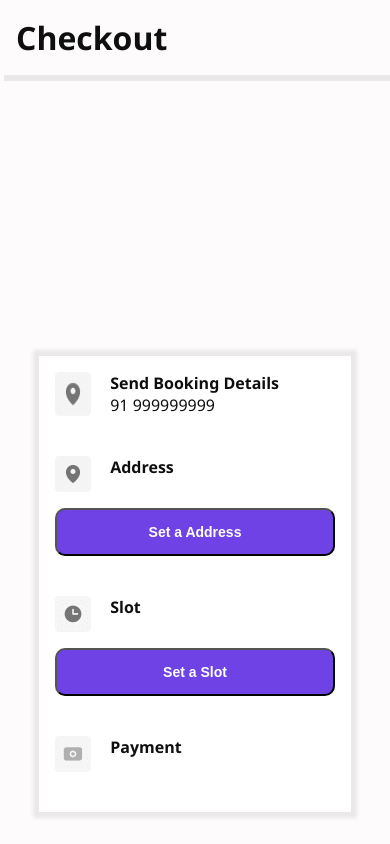
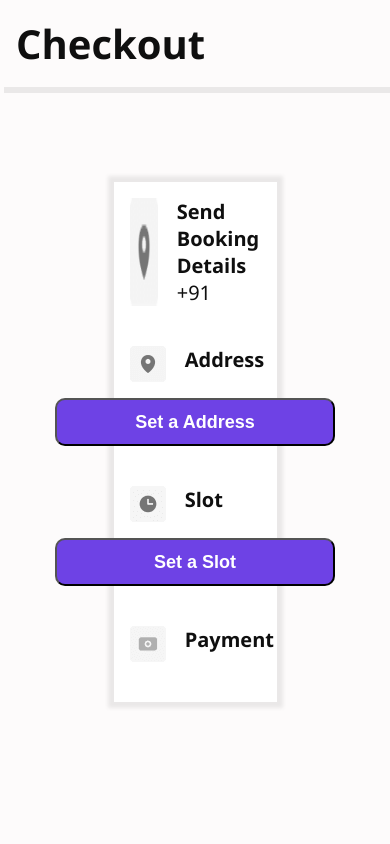
Before and after one commit to AYS-At-Your-Service/AYS, a React (Vite) app in the folder Frontend/: page /checkout in a window 390 px wide. Built offline with nearby package versions, Linux system fonts and the light colour scheme.

Commit message:
Added media query

```diff
--- a/Frontend/src/App.css
+++ b/Frontend/src/App.css
@@ -15,6 +15,7 @@
     --Image-Margin: 1.2rem;
     --Image-width: 28px;
     --Least-margin: 1rem;
+    --Next-least-margin: 2.5rem;
     --MinHeight: 100vh;
     --Customized-outline: 0px 0px 4px 6px rgba(15, 15, 15, 0.08);
     --Customized-box:  4px 6px rgba(15, 15, 15, 0.08);
@@ -38,7 +39,7 @@
     width : 100%;
     min-height: 100vh;
     display: grid;
-     align-items: flex-end;
+     align-items: center;
     background-color: var(--background-gray);
     color: var(--black);
     row-gap: var(--Row-gap);
@@ -47,10 +48,11 @@
   }
   .Box-Wrapper{
     display: flex;
-    min-width: var(--Min-Width);
+    width: var(--Min-Width);
     flex-direction: column;
     background-color: var(--bg-white);
     margin: 0 auto;
+    margin-top: var(--Next-least-margin);
     box-shadow: var(--Customized-outline);
   }
   .Inside-Box{
@@ -94,4 +96,10 @@
       color: var(--bg-white);
       font-weight: var(--font-bold);
       border-radius: var(--btn-border-radius);
-  }
+}
+
+ @media screen and (min-width: 1000px) {
+    .Box-Wrapper{
+        width: 550px
+    }
+}
--- a/Frontend/src/Payment/Checkout.jsx
+++ b/Frontend/src/Payment/Checkout.jsx
@@ -9,7 +9,7 @@ import { useNavigate } from "react-router-dom";
 
 
 export function CheckOut(){
-    const {phone} = PhoneFunction(999999999)
+    const {phone} = PhoneFunction()
     const {address} = AddressFunction()
     const {slot} = SlotFunction()
 
@@ -31,15 +31,15 @@ export function CheckOut(){
                 <img src = {Image} className="Image"></img>
                 <div>
                   <h4>Send Booking Details</h4>
-                  <p>91 <span>{phone}</span></p>
+                  <p>+91 <span>{phone}</span></p>
                 </div>
             </div>
             <div>
-
+                {/* I leaves it as it's In order to avoid the confusion between the further Inside-Box  */}
             </div>
           </div>
           <div>
-
+            {/* I leaves it as it's In order to avoid the confusion between the further Inside-Box  */}
           </div>
         </div>
 
--- a/Frontend/src/index.css
+++ b/Frontend/src/index.css
@@ -12,10 +12,10 @@
   --font-family: "Segoe UI", Tahoma, Geneva, Verdana, sans-serif;
   --font-normal: 400;
   --font-bold: 700;
-  --base-font-size: 16px;
+  --base-font-size: 20px;
   --title-font-size: 36px;
   --subtitle-font-size: 28px;
-  --button-font-size: 14px;
+  --button-font-size: 18px;
   --description-font-size: 12px;
 
   --medium-btn-bg-purple: rgba(110, 66, 229, 0.1);
```
